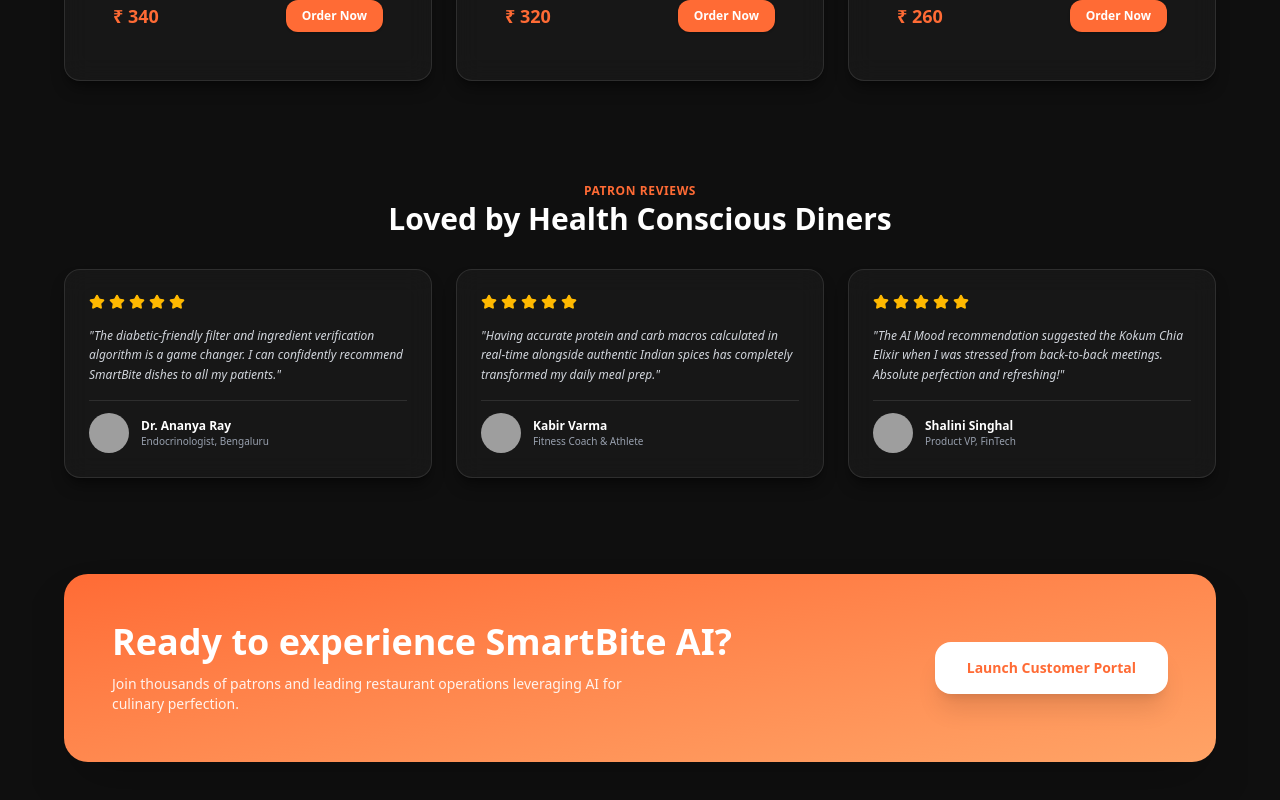
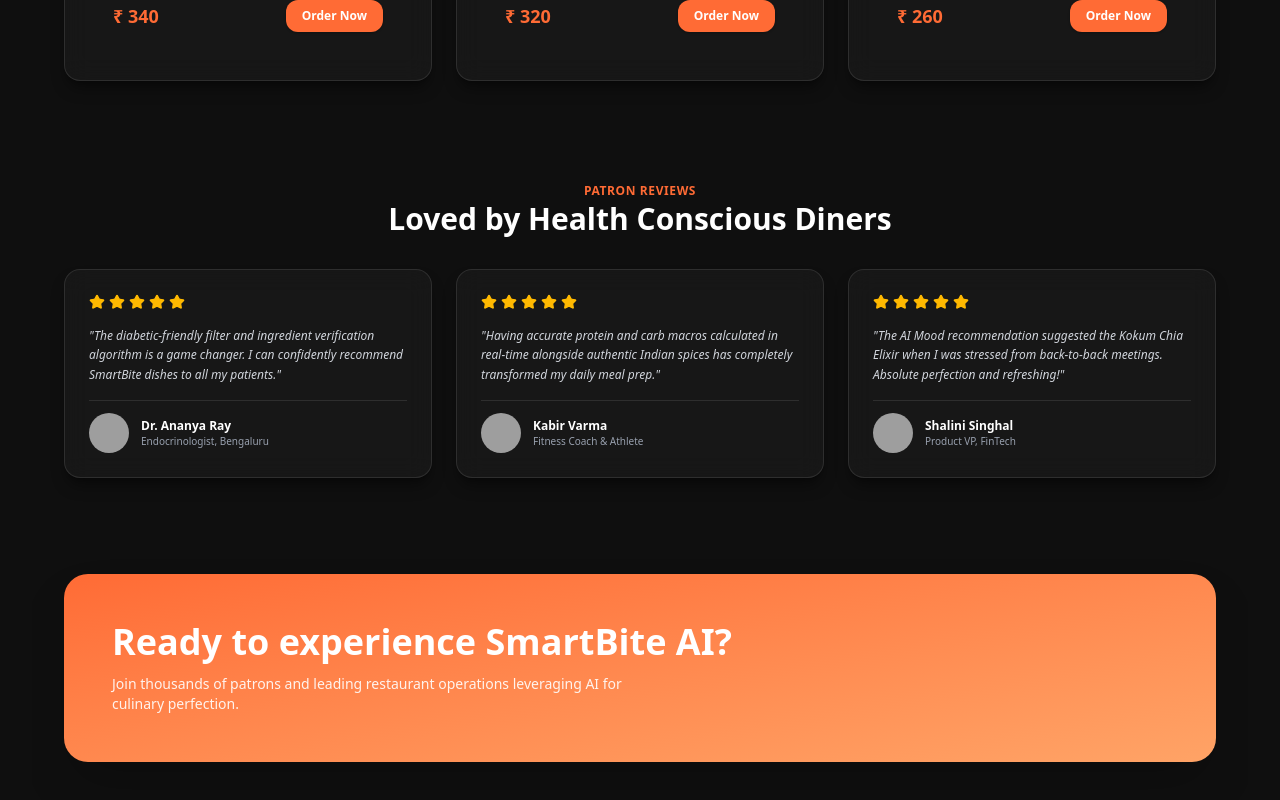
Before and after one commit to Rishabh-Jadav-15/SmartBite-Restaurant, a React (Vite) app: page / in a window 1280 px wide. Shown: the part 2195-2995 px from the top of the page. Built offline with nearby package versions, Linux system fonts and the light colour scheme; grey boxes are pictures that could not be loaded.

Commit message:
disabled some buttons on HomePage.tsx

```diff
--- a/src/pages/public/HomePage.tsx
+++ b/src/pages/public/HomePage.tsx
@@ -116,7 +116,7 @@
           >
 
             <button
-              onClick={() => navigate('/login')}
+              // onClick={() => navigate('/login')}
               className={`px-19 py-3.5 rounded-xl border text-sm font-bold transition-all hover:scale-105 cursor-pointer ${
                 isDarkMode
                   ? 'border-white/15 bg-white/5 hover:bg-white/10 text-white'
@@ -129,7 +129,7 @@
             <button
               onClick={() => {
                 switchRole('CUSTOMER');
-                navigate('/customer/menu');
+                // navigate('/customer/menu');
               }}
               className="px-8 py-3.5 bg-[#FF6B35] hover:bg-[#FFA366] text-white font-bold text-sm rounded-xl shadow-xl shadow-[#FF6B35]/30 flex items-center gap-2.5 transition-all hover:scale-105 cursor-pointer"
             >
@@ -309,7 +309,7 @@
                     onClick={() => {
                       addToCart(dish, 1);
                       switchRole('CUSTOMER');
-                      navigate('/customer/menu');
+                      // navigate('/customer/menu');
                     }}
                     className="px-4 py-2 bg-[#FF6B35] hover:bg-[#FFA366] text-white text-xs font-bold rounded-xl shadow transition-all flex items-center gap-1.5"
                   >
@@ -380,7 +380,7 @@
               Join thousands of patrons and leading restaurant operations leveraging AI for culinary perfection.
             </p>
           </div>
-          <button
+          {/* <button
             onClick={() => {
               switchRole('CUSTOMER');
               navigate('/customer');
@@ -388,7 +388,7 @@
             className="px-8 py-4 bg-white hover:bg-white/90 text-[#FF6B35] font-black text-sm rounded-2xl shadow-xl transition-all hover:scale-105 flex-shrink-0"
           >
             Launch Customer Portal
-          </button>
+          </button> */}
         </div>
       </section>
     </div>
```
